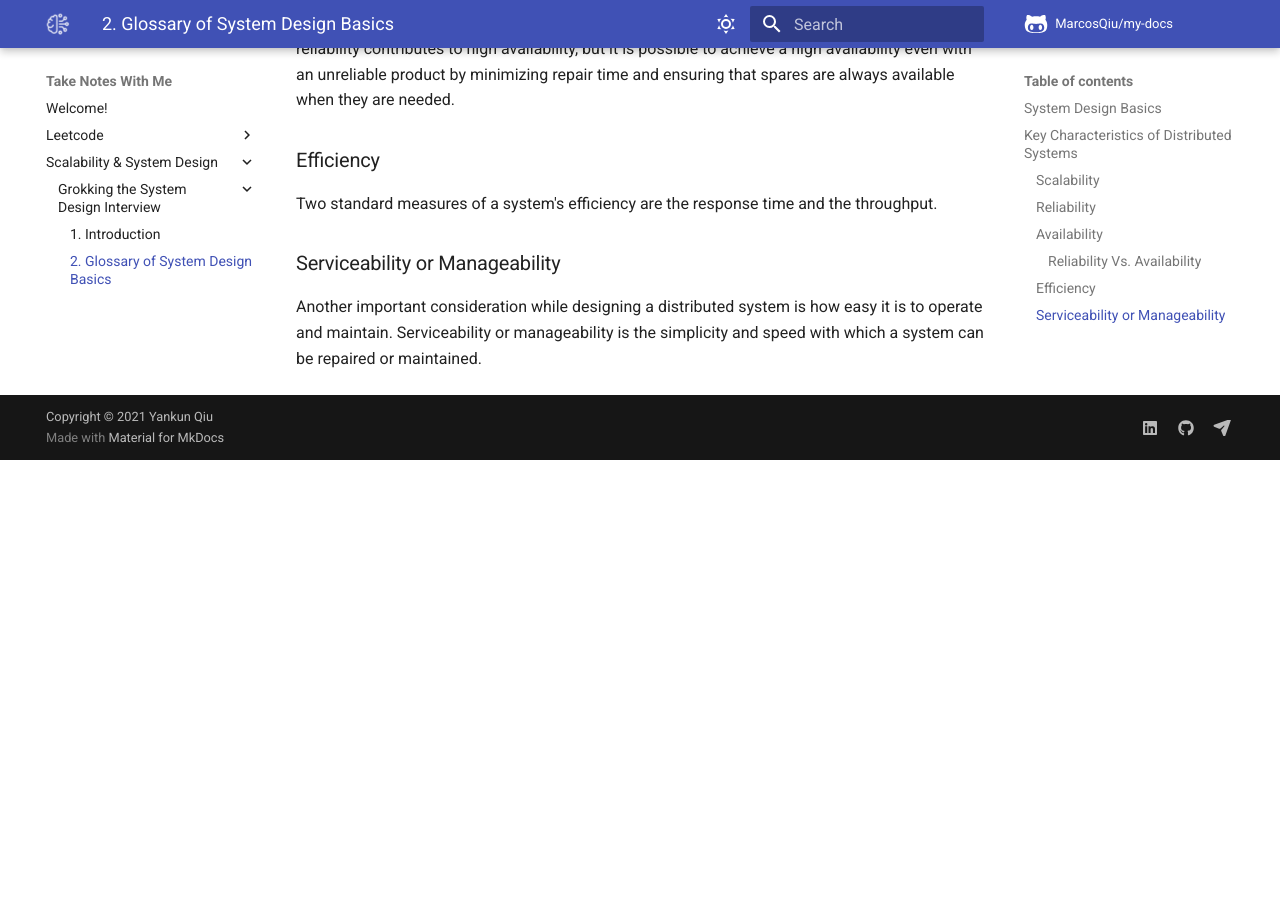
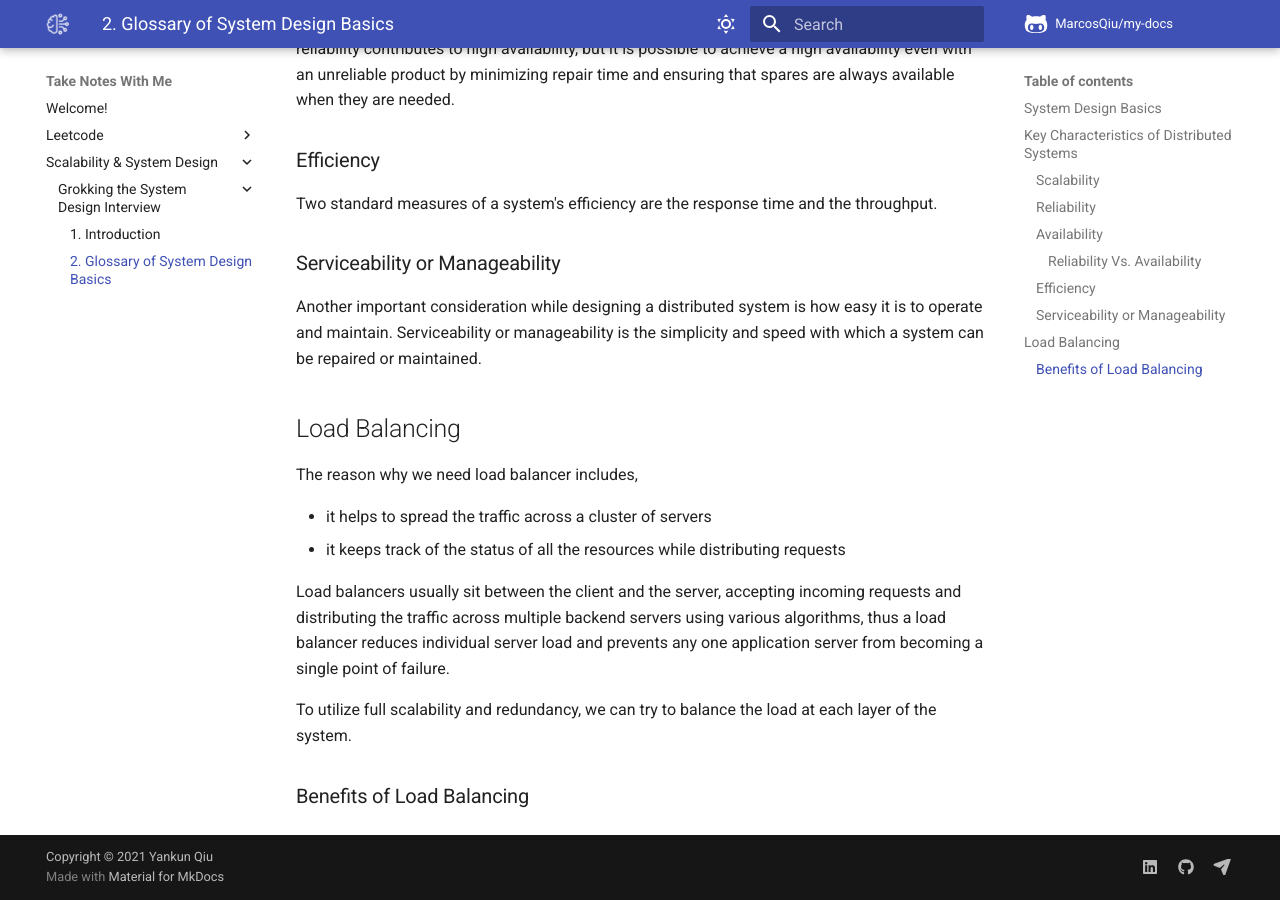
Before and after one commit to MarcosQiu/my-docs, an MkDocs documentation site: the page built from docs/Scalability & System Design/Grokking the System Design Interview/2. Glossary of System Design Basics.md, in a window 1280 px wide and 900 px high, scrolled down 1097 px. Built offline with MkDocs 1.6.1 and Material for MkDocs 9.7.7, drawn with Linux system fonts in a browser that asks for light colours; comment, search, counter and statistics services are not loaded; before the commit the page ends 1557 px from its top, so only the background shows below that.

Commit message:
some load balancing

```diff
--- a/docs/Scalability & System Design/Grokking the System Design Interview/2. Glossary of System Design Basics.md
+++ b/docs/Scalability & System Design/Grokking the System Design Interview/2. Glossary of System Design Basics.md
@@ -38,3 +38,18 @@ Two standard measures of a system's efficiency are the response time and the thr
 ### Serviceability or Manageability
 
 Another important consideration while designing a distributed system is how easy it is to operate and maintain. Serviceability or manageability is the simplicity and speed with which a system can be repaired or maintained.
+
+
+## Load Balancing
+
+
+The reason why we need load balancer includes,
+
+ - it helps to spread the traffic across a cluster of servers
+ - it keeps track of the status of all the resources while distributing requests
+
+Load balancers usually sit between the client and the server, accepting incoming requests and distributing the traffic across multiple backend servers using various algorithms, thus a load balancer reduces individual server load and prevents any one application server from becoming a single point of failure.
+
+To utilize full scalability and redundancy, we can try to balance the load at each layer of the system.
+
+### Benefits of Load Balancing
```
